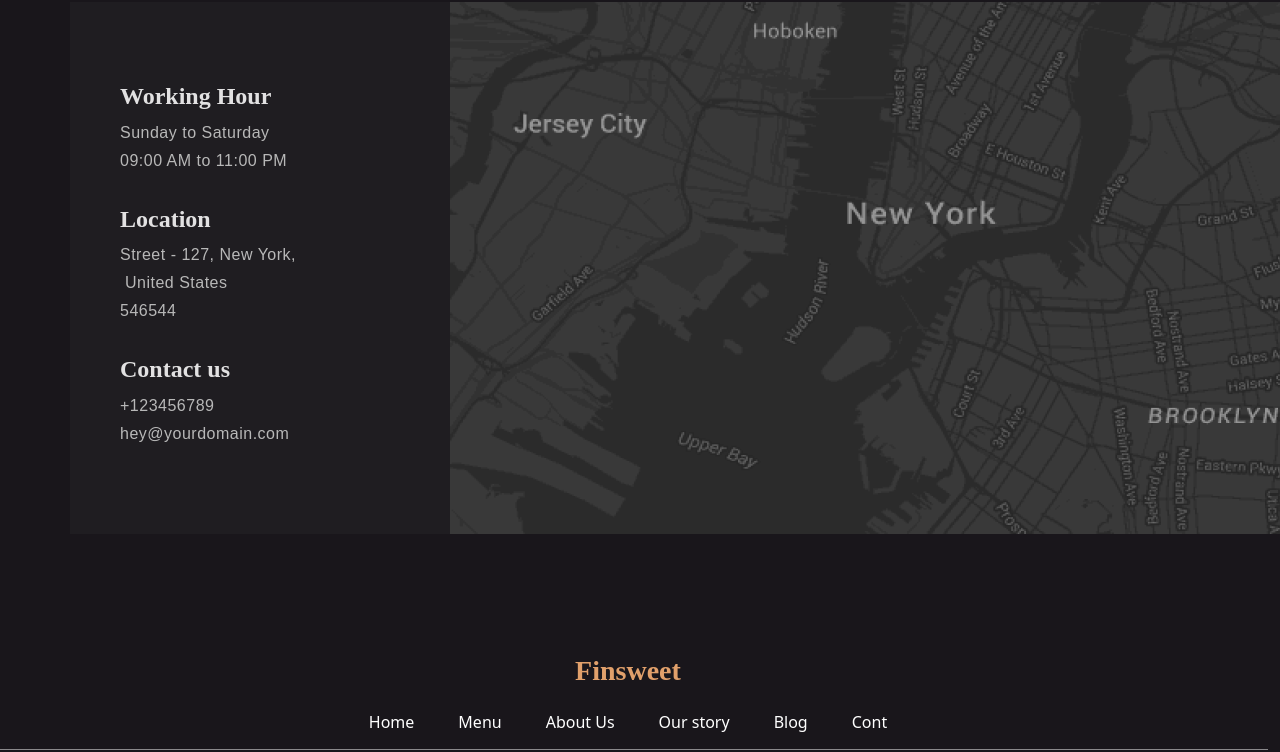
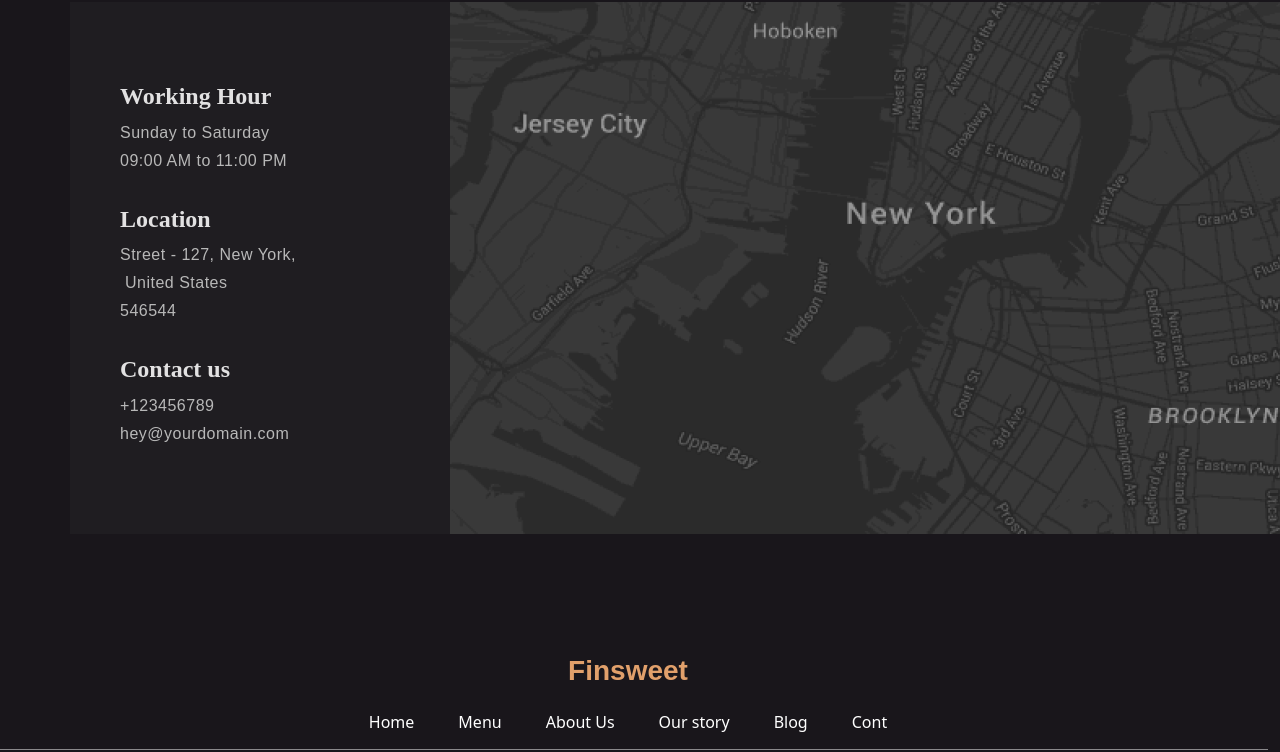
Before and after one commit to hieudevplus/Test-HTML-CSS, a plain HTML site: page index.html in a window 1280 px wide. Shown: the part 4984-5736 px from the top of the page. Drawn offline with nearby package versions, Linux system fonts and the light colour scheme; a web font is replaced by a local one.

Commit message:
sua font footer

```diff
--- a/css/styte.css
+++ b/css/styte.css
@@ -368,3 +368,6 @@ footer{
     color: white;
     margin-right: 20px;
 }
+footer h3{
+    font-family: Arial, Helvetica, sans-serif;
+}
```
